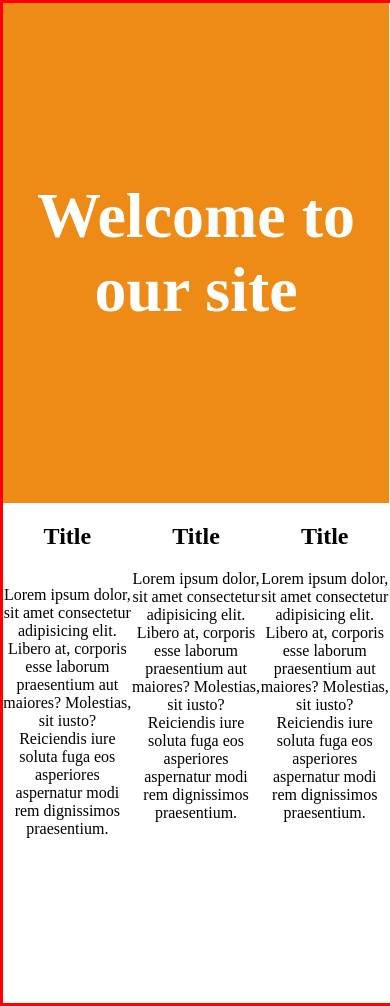
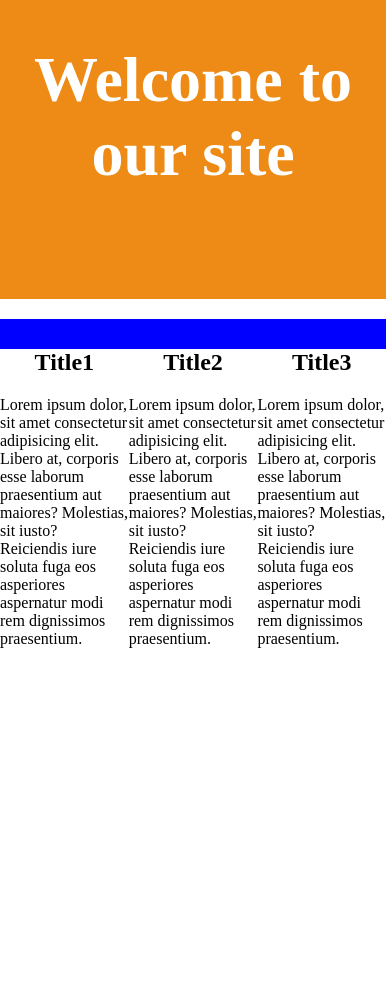
Before and after one commit to nathanguevara/first_responsive_website, a plain HTML site: page index.html in a window 390 px wide. After the commit the page ends 844 px from the top, so only its background shows below. Drawn offline with Linux system fonts and the light colour scheme.

Commit message:
edited media query

```diff
--- a/index.html
+++ b/index.html
@@ -9,22 +9,21 @@
 </head>
 <body>
     <div class="gridContainer">
-        <div class="title">
+        <div class="header">
             <h1>Welcome to our site</h1>
         </div>
-        <div class="blue">
-            <h2>Title</h2>
+        <div class="titleOne">
+            <h2>Title1</h2>
             <p>Lorem ipsum dolor, sit amet consectetur adipisicing elit. Libero at, corporis esse laborum praesentium aut maiores? Molestias, sit iusto? Reiciendis iure soluta fuga eos asperiores aspernatur modi rem dignissimos praesentium.</p>
         </div>
-        <div class="orange">
-            <h2>Title</h2>
+        <div class="titleTwo">
+            <h2>Title2</h2>
             <p>Lorem ipsum dolor, sit amet consectetur adipisicing elit. Libero at, corporis esse laborum praesentium aut maiores? Molestias, sit iusto? Reiciendis iure soluta fuga eos asperiores aspernatur modi rem dignissimos praesentium.</p>
         </div>
-        <div class="aqua">
-            <h2>Title</h2>
+        <div class="titleThree">
+            <h2>Title3</h2>
             <p>Lorem ipsum dolor, sit amet consectetur adipisicing elit. Libero at, corporis esse laborum praesentium aut maiores? Molestias, sit iusto? Reiciendis iure soluta fuga eos asperiores aspernatur modi rem dignissimos praesentium.</p>
         </div>
-
-        </div>
+      </div>
 </body>
 </html>
--- a/styles.css
+++ b/styles.css
@@ -1,46 +1,44 @@
 body {
     margin: 0;
-    display: flex;
-    flex-direction: column;
 }
 .gridContainer{
-    border: red solid;
     display: grid;
-    grid-template-columns: 33% 33% 33%;
     grid-template-rows: 50% 50%;
-    width: 100%;
-    height: 1000px;
-    text-align: center;
+	grid-template-columns: 33% 33% 33%;
 }
-.title {
+.header {
     text-align: center;
     grid-column: 1/4;
-    grid-row: 1/2;
+    grid-row: 1;
     color: white;
     background-color: #ED8B16;
-    display: flex;
-    align-items: center;
-    justify-content: center;
     font-size: 2em;
 }
-.blue {
-    grid-column: 1/2;
-    grid-row: 2/3;
-    display: flex;
-    flex-direction: column;
+.titleOne {
+    grid-column: 1;
+    grid-row: 2;
+
+}
+.titleTwo {
+    grid-column: 2;
+    grid-row: 2;
+}
+.titleThree {
+    grid-column: 3;
+    grid-row: 2
 }
 h2 {
     text-align: center;
+    border-top: solid blue 30px;
 }
 @media (min-width: 576px) {
-    body {
+    .gridContainer {
         display: flex;
-        flex-direction: column;
+        fle
     }
 }
 @media (min-width: 992px) {
-    body {
-        display: flex;
-        flex-direction: column;
+    .gridContainer {
+        display: grid;
     }
 }
```
